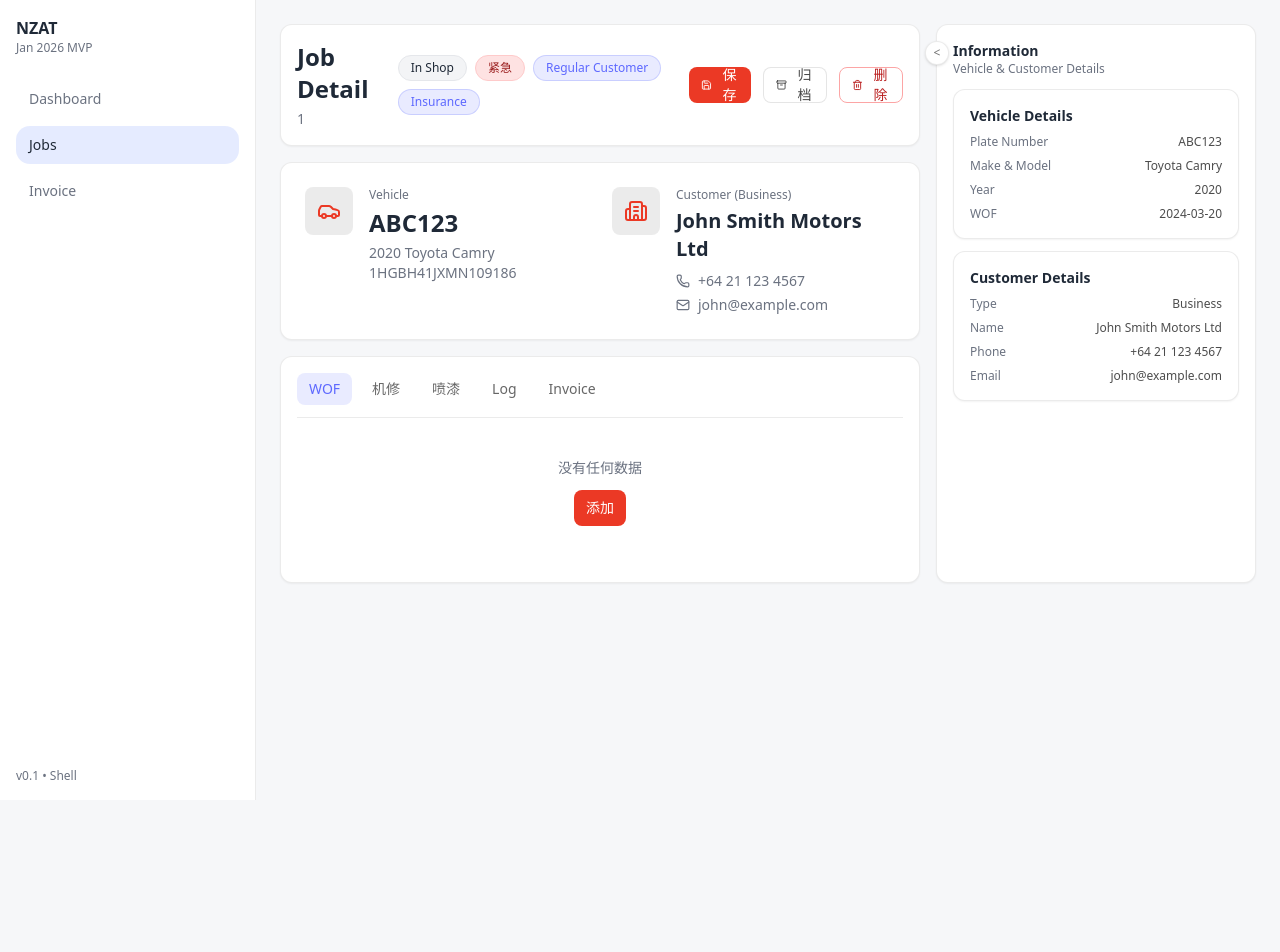
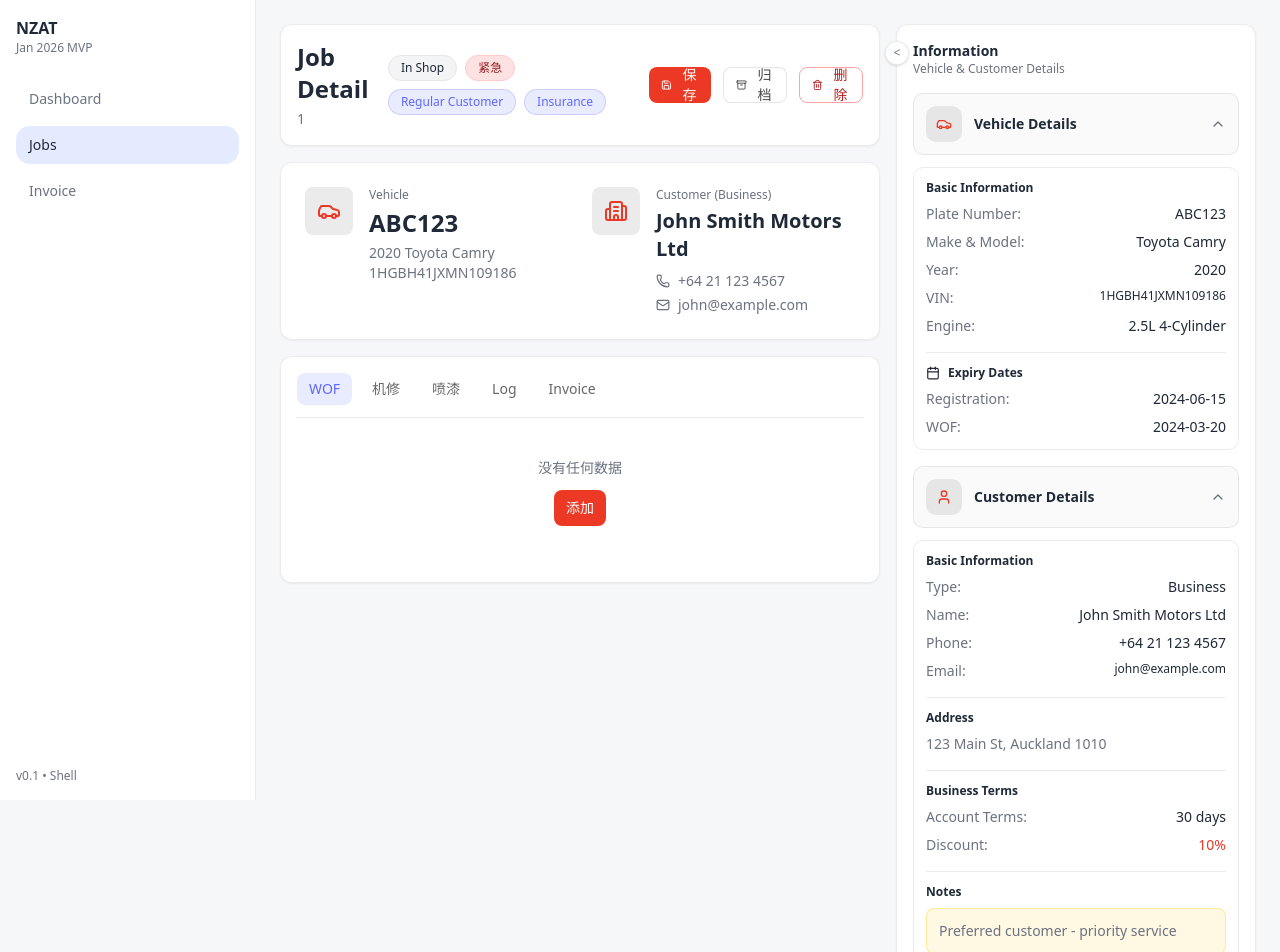
Before and after one commit to 6186127/nzat-Jan2026, a React (Vite) app in the folder apps/shell/: page /jobs/1 in a window 1280 px wide. Shown: the top 952 px of the page. Before the commit the page ends 800 px from the top, so only its background shows below. Built offline with nearby package versions, Linux system fonts and the light colour scheme.

Commit message:
jobDetail -  change sidebar style

```diff
--- a/apps/shell/src/components/jobDetail/RightSidebar.tsx
+++ b/apps/shell/src/components/jobDetail/RightSidebar.tsx
@@ -1,7 +1,7 @@
+import { useState } from "react";
+import { ChevronDown, ChevronUp, Car, User, Calendar } from "lucide-react";
 import type { CustomerInfo, VehicleInfo } from "@/types";
 import { JOB_DETAIL_TEXT } from "@/features/jobDetail/jobDetail.constants";
-import { InfoRow } from "@/components/ui";
-import { SidebarSection } from "./SidebarSection";
 
 type RightSidebarProps = {
   vehicle: VehicleInfo;
@@ -11,41 +11,175 @@ type RightSidebarProps = {
 };
 
 export function RightSidebar({ vehicle, customer, isOpen, onToggle }: RightSidebarProps) {
+  const [vehicleExpanded, setVehicleExpanded] = useState(true);
+  const [customerExpanded, setCustomerExpanded] = useState(true);
+
   return (
     <aside
       className={[
-        "relative rounded-[12px] border border-[var(--ds-border)] bg-white shadow-sm transition-all",
-        isOpen ? "lg:w-[320px]" : "lg:w-12",
+        "relative rounded-[12px] border border-[var(--ds-border)] bg-[var(--ds-panel)] shadow-sm transition-all",
+        isOpen ? "lg:w-[360px]" : "lg:w-12",
       ].join(" ")}
     >
       <button
         onClick={onToggle}
-        className="absolute -left-3 top-4 h-6 w-6 rounded-full border border-[var(--ds-border)] bg-white text-xs text-[rgba(0,0,0,0.55)] shadow"
+        className="absolute -left-3 top-4 h-6 w-6 rounded-full border border-[var(--ds-border)] bg-[var(--ds-panel)] text-xs text-[var(--ds-muted)] shadow"
         aria-label="Toggle sidebar"
       >
         {isOpen ? "<" : ">"}
       </button>
 
       {isOpen ? (
-        <div className="space-y-3 p-4">
+        <div className="space-y-4 p-4">
           <div>
             <div className="text-sm font-semibold">{JOB_DETAIL_TEXT.labels.infoTitle}</div>
             <div className="text-xs text-[var(--ds-muted)]">{JOB_DETAIL_TEXT.labels.infoSubtitle}</div>
           </div>
 
-          <SidebarSection title={JOB_DETAIL_TEXT.labels.vehicleDetails}>
-            <InfoRow label={JOB_DETAIL_TEXT.labels.plateNumber} value={vehicle.plate} />
-            <InfoRow label={JOB_DETAIL_TEXT.labels.makeModel} value={`${vehicle.make} ${vehicle.model}`} />
-            <InfoRow label={JOB_DETAIL_TEXT.labels.year} value={String(vehicle.year)} />
-            <InfoRow label={JOB_DETAIL_TEXT.labels.wof} value={vehicle.wofExpiry} />
-          </SidebarSection>
+          <div>
+            <button
+              onClick={() => setVehicleExpanded((prev) => !prev)}
+              className="w-full flex items-center justify-between rounded-[10px] border border-[var(--ds-border)] bg-[rgba(0,0,0,0.02)] px-3 py-3 hover:bg-[rgba(0,0,0,0.04)]"
+            >
+              <div className="flex items-center gap-3">
+                <div className="h-9 w-9 rounded-[10px] bg-[var(--ds-border)] flex items-center justify-center">
+                  <Car className="h-4 w-4 text-[var(--ds-primary)]" />
+                </div>
+                <span className="text-sm font-semibold text-[var(--ds-text)]">
+                  {JOB_DETAIL_TEXT.labels.vehicleDetails}
+                </span>
+              </div>
+              {vehicleExpanded ? (
+                <ChevronUp className="h-4 w-4 text-[var(--ds-muted)]" />
+              ) : (
+                <ChevronDown className="h-4 w-4 text-[var(--ds-muted)]" />
+              )}
+            </button>
 
-          <SidebarSection title={JOB_DETAIL_TEXT.labels.customerDetails}>
-            <InfoRow label={JOB_DETAIL_TEXT.labels.type} value={customer.type} />
-            <InfoRow label={JOB_DETAIL_TEXT.labels.name} value={customer.name} />
-            <InfoRow label={JOB_DETAIL_TEXT.labels.phone} value={customer.phone} />
-            <InfoRow label={JOB_DETAIL_TEXT.labels.email} value={customer.email} />
-          </SidebarSection>
+            {vehicleExpanded ? (
+              <div className="mt-3 rounded-[10px] border border-[var(--ds-border)] p-3 space-y-4">
+                <div>
+                  <div className="text-xs font-semibold text-[var(--ds-text)] mb-2">Basic Information</div>
+                  <div className="space-y-2 text-sm">
+                    <div className="flex justify-between">
+                      <span className="text-[var(--ds-muted)]">{JOB_DETAIL_TEXT.labels.plateNumber}:</span>
+                      <span className="font-medium text-[var(--ds-text)]">{vehicle.plate}</span>
+                    </div>
+                    <div className="flex justify-between">
+                      <span className="text-[var(--ds-muted)]">{JOB_DETAIL_TEXT.labels.makeModel}:</span>
+                      <span className="font-medium text-[var(--ds-text)]">{vehicle.make} {vehicle.model}</span>
+                    </div>
+                    <div className="flex justify-between">
+                      <span className="text-[var(--ds-muted)]">{JOB_DETAIL_TEXT.labels.year}:</span>
+                      <span className="font-medium text-[var(--ds-text)]">{vehicle.year}</span>
+                    </div>
+                    <div className="flex justify-between">
+                      <span className="text-[var(--ds-muted)]">VIN:</span>
+                      <span className="font-medium text-[var(--ds-text)] text-xs">{vehicle.vin}</span>
+                    </div>
+                    <div className="flex justify-between">
+                      <span className="text-[var(--ds-muted)]">Engine:</span>
+                      <span className="font-medium text-[var(--ds-text)]">{vehicle.engine}</span>
+                    </div>
+                  </div>
+                </div>
+
+                <div className="border-t border-[var(--ds-border)] pt-3">
+                  <div className="text-xs font-semibold text-[var(--ds-text)] mb-2 flex items-center gap-2">
+                    <Calendar className="h-3.5 w-3.5" />
+                    Expiry Dates
+                  </div>
+                  <div className="space-y-2 text-sm">
+                    <div className="flex justify-between">
+                      <span className="text-[var(--ds-muted)]">Registration:</span>
+                      <span className="font-medium text-[var(--ds-text)]">{vehicle.regoExpiry}</span>
+                    </div>
+                    <div className="flex justify-between">
+                      <span className="text-[var(--ds-muted)]">{JOB_DETAIL_TEXT.labels.wof}:</span>
+                      <span className="font-medium text-[var(--ds-text)]">{vehicle.wofExpiry}</span>
+                    </div>
+                  </div>
+                </div>
+              </div>
+            ) : null}
+          </div>
+
+          <div>
+            <button
+              onClick={() => setCustomerExpanded((prev) => !prev)}
+              className="w-full flex items-center justify-between rounded-[10px] border border-[var(--ds-border)] bg-[rgba(0,0,0,0.02)] px-3 py-3 hover:bg-[rgba(0,0,0,0.04)]"
+            >
+              <div className="flex items-center gap-3">
+                <div className="h-9 w-9 rounded-[10px] bg-[var(--ds-border)] flex items-center justify-center">
+                  <User className="h-4 w-4 text-[var(--ds-primary)]" />
+                </div>
+                <span className="text-sm font-semibold text-[var(--ds-text)]">
+                  {JOB_DETAIL_TEXT.labels.customerDetails}
+                </span>
+              </div>
+              {customerExpanded ? (
+                <ChevronUp className="h-4 w-4 text-[var(--ds-muted)]" />
+              ) : (
+                <ChevronDown className="h-4 w-4 text-[var(--ds-muted)]" />
+              )}
+            </button>
+
+            {customerExpanded ? (
+              <div className="mt-3 rounded-[10px] border border-[var(--ds-border)] p-3 space-y-4">
+                <div>
+                  <div className="text-xs font-semibold text-[var(--ds-text)] mb-2">Basic Information</div>
+                  <div className="space-y-2 text-sm">
+                    <div className="flex justify-between">
+                      <span className="text-[var(--ds-muted)]">{JOB_DETAIL_TEXT.labels.type}:</span>
+                      <span className="font-medium text-[var(--ds-text)]">{customer.type}</span>
+                    </div>
+                    <div className="flex justify-between">
+                      <span className="text-[var(--ds-muted)]">{JOB_DETAIL_TEXT.labels.name}:</span>
+                      <span className="font-medium text-[var(--ds-text)]">{customer.name}</span>
+                    </div>
+                    <div className="flex justify-between">
+                      <span className="text-[var(--ds-muted)]">{JOB_DETAIL_TEXT.labels.phone}:</span>
+                      <span className="font-medium text-[var(--ds-text)]">{customer.phone}</span>
+                    </div>
+                    <div className="flex justify-between">
+                      <span className="text-[var(--ds-muted)]">{JOB_DETAIL_TEXT.labels.email}:</span>
+                      <span className="font-medium text-[var(--ds-text)] text-xs">{customer.email}</span>
+                    </div>
+                  </div>
+                </div>
+
+                <div className="border-t border-[var(--ds-border)] pt-3">
+                  <div className="text-xs font-semibold text-[var(--ds-text)] mb-2">Address</div>
+                  <div className="text-sm text-[var(--ds-muted)]">{customer.address}</div>
+                </div>
+
+                {customer.type === "Business" && customer.accountTerms ? (
+                  <div className="border-t border-[var(--ds-border)] pt-3">
+                    <div className="text-xs font-semibold text-[var(--ds-text)] mb-2">Business Terms</div>
+                    <div className="space-y-2 text-sm">
+                      <div className="flex justify-between">
+                        <span className="text-[var(--ds-muted)]">Account Terms:</span>
+                        <span className="font-medium text-[var(--ds-text)]">{customer.accountTerms}</span>
+                      </div>
+                      <div className="flex justify-between">
+                        <span className="text-[var(--ds-muted)]">Discount:</span>
+                        <span className="font-medium text-[var(--ds-primary)]">{customer.discount}</span>
+                      </div>
+                    </div>
+                  </div>
+                ) : null}
+
+                {customer.notes ? (
+                  <div className="border-t border-[var(--ds-border)] pt-3">
+                    <div className="text-xs font-semibold text-[var(--ds-text)] mb-2">Notes</div>
+                    <div className="text-sm text-[var(--ds-muted)] bg-[rgba(255,214,64,0.14)] border border-[rgba(255,214,64,0.45)] rounded-[8px] p-3">
+                      {customer.notes}
+                    </div>
+                  </div>
+                ) : null}
+              </div>
+            ) : null}
+          </div>
         </div>
       ) : (
         <div className="flex h-full items-center justify-center text-xs text-[rgba(0,0,0,0.45)]">
--- a/apps/shell/src/features/jobDetail/jobDetail.constants.ts
+++ b/apps/shell/src/features/jobDetail/jobDetail.constants.ts
@@ -30,10 +30,10 @@ export const JOB_DETAIL_TEXT = {
     urgent: "紧急",
     wofRecords: "WOF 记录",
     result: "结果",
-    initiateResult: "Initiate Result",
-    expiryDate: "Expiry Date",
+    initiateResult: "Result",
+    expiryDate: "Expiry Recheck Date",
     failReason: "Fail Reason",
-    note: "备注",
+    note: "Note",
     infoTitle: "Information",
     infoSubtitle: "Vehicle & Customer Details",
     vehicleDetails: "Vehicle Details",
--- a/apps/shell/src/pages/jobDetail/JobDetailPage.tsx
+++ b/apps/shell/src/pages/jobDetail/JobDetailPage.tsx
@@ -1,5 +1,4 @@
 import { useParams } from "react-router-dom";
-import type { JobDetailTabKey } from "@/types";
 import { jobDetailMock, JobDetailLayout, MainColumn, useJobDetailState } from "@/features/jobDetail";
 import { RightSidebar } from "@/components/jobDetail/RightSidebar";
 
```
